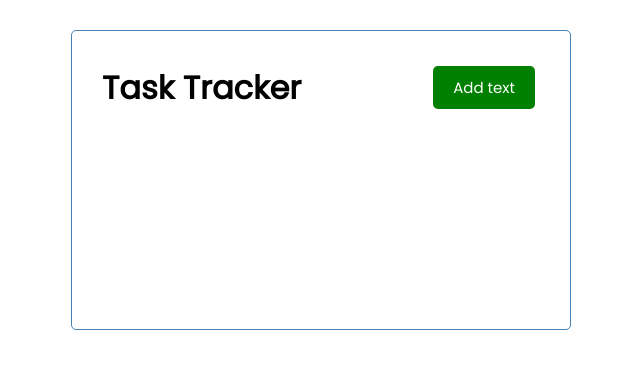
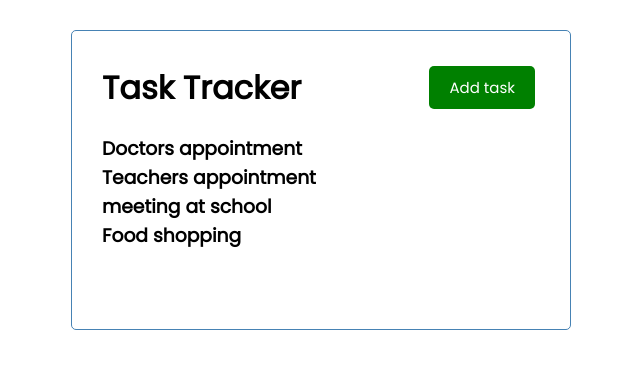
Before and after one commit to davidnene/vuejs_learn, a Vue app in the folder task-planner/: page / in a window 1280 px wide. Shown: the top 368 px of the page, without its empty margins (319-959 px from the left). Built offline with nearby package versions, Linux system fonts and the light colour scheme.

Commit message:
Working with props

```diff
--- a/task-planner/src/App.vue
+++ b/task-planner/src/App.vue
@@ -1,15 +1,44 @@
 <template>
   <div class="container">
     <Header title="Task Tracker" />
+    <Tasks :tasks="tasks" />
   </div>
 </template>
 
 <script>
 import Header from "./components/Header";
+import Tasks from "./components/Tasks";
+
 export default {
   name: "App",
   components: {
     Header,
+    Tasks,
+  },
+  data() {
+    return {
+      tasks: [],
+    };
+  },
+  created() {
+    this.tasks = [
+      {
+        id: 1,
+        text: "Doctors appointment",
+      },
+      {
+        id: 2,
+        text: "Teachers appointment",
+      },
+      {
+        id: 3,
+        text: "meeting at school",
+      },
+      {
+        id: 4,
+        text: "Food shopping",
+      },
+    ];
   },
 };
 </script>
--- a/task-planner/src/components/Button.vue
+++ b/task-planner/src/components/Button.vue
@@ -1,5 +1,7 @@
 <template>
-  <button :style="{ background: color }" class="btn">{{ text }}</button>
+  <button @click="onClick()" :style="{ background: color }" class="btn">
+    {{ text }}
+  </button>
 </template>
 
 <script>
@@ -9,5 +11,10 @@
     text: String,
     color: String,
   },
+  methods: {
+    onClick() {
+      console.log("click");
+    },
+  },
 };
 </script>
--- a/task-planner/src/components/Header.vue
+++ b/task-planner/src/components/Header.vue
@@ -1,7 +1,7 @@
 <template>
   <header>
     <h1>{{ title }}</h1>
-    <Button text="Add text" color="green" />
+    <Button text="Add task" color="green" />
   </header>
 </template>
 
--- /dev/null
+++ b/task-planner/src/components/Tasks.vue
@@ -0,0 +1,14 @@
+<template>
+  <div :key="task.id" v-for="task in tasks">
+    <h3>{{ task.text }}</h3>
+  </div>
+</template>
+
+<script>
+export default {
+  name: "TasksItem",
+  props: {
+    tasks: Array,
+  },
+};
+</script>
```
